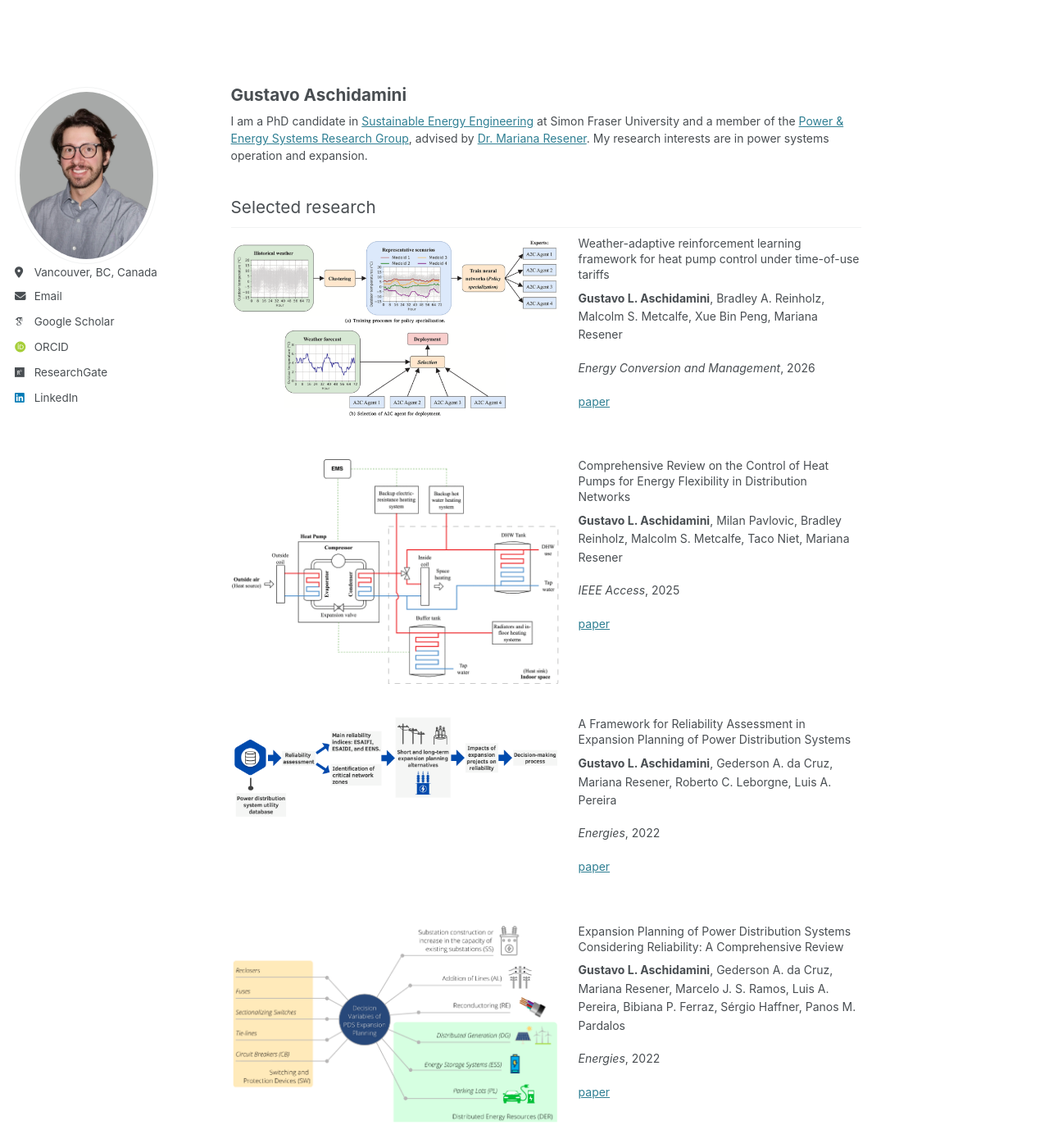
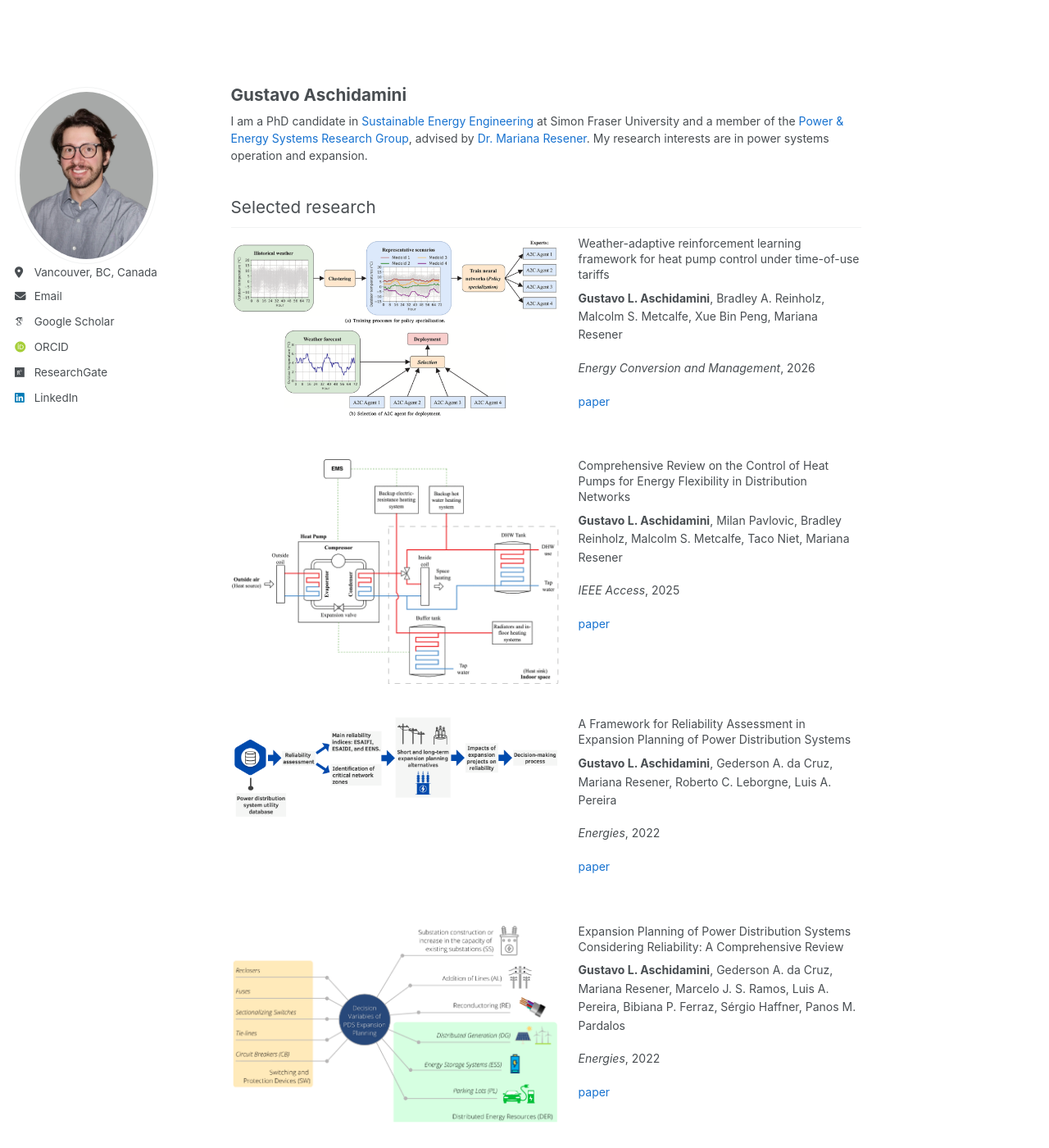
Before and after one commit to gaschidamini/gaschidamini.github.io, a Jekyll site: the page built from _pages/about.md, in a window 1280 px wide and 1400 px high. Shown: the whole window at 82% size. Built offline with Jekyll 4.4.1, drawn with Linux system fonts in a browser that asks for light colours; some web fonts are replaced.

Commit message:
Style content links: reference blue, no underline
Set .page__content links to #1772d0 (the reference's blue) and remove
the theme's underline, including on hover/focus.

Co-Authored-By: Claude Opus 4.8 <noreply@anthropic.com>

```diff
--- a/assets/css/main.scss
+++ b/assets/css/main.scss
@@ -194,3 +194,14 @@
 .masthead {
   display: none;
 }
+
+
+/* --------------------------------------------------------------------------
+   Hyperlinks: reference-style blue, no underline
+   -------------------------------------------------------------------------- */
+.page__content a,
+.page__content a:hover,
+.page__content a:focus {
+  color: #1772d0;
+  text-decoration: none;
+}
```
